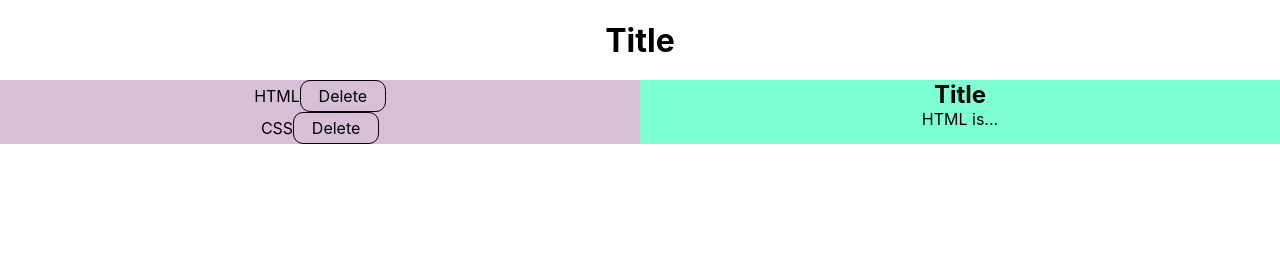
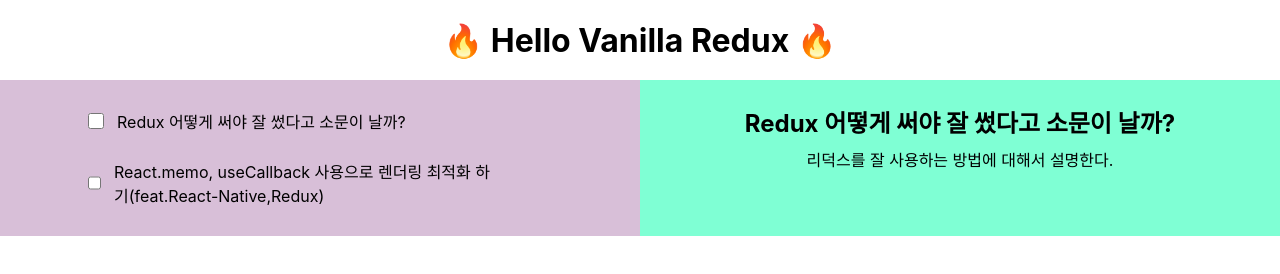
Before and after one commit to jjanmo/vanilla-redux-tutorials, a plain HTML site: page project/index.html in a window 1280 px wide. Drawn offline with nearby package versions, Linux system fonts and the light colour scheme.

Commit message:
Make store and connect reducer and dispatch

```diff
--- a/project/app.js
+++ b/project/app.js
@@ -1,6 +1,22 @@
 const App = () => {
-  Header();
-  Main();
+  store.subscribe(Detail);
+  List();
+  Detail();
+
+  const $list = document.querySelectorAll(".list-item");
+  $list.forEach(($item) =>
+    $item.addEventListener("click", (e) => {
+      const { target, currentTarget } = e;
+      if (target.tagName === "DIV") {
+        store.dispatch({
+          type: "select",
+          id: parseInt(currentTarget.id),
+        });
+      } else if (target.tagName === "INPUT") {
+        //delete를 위한 체크
+      }
+    })
+  );
 };
 
 App();
--- a/project/components/Detail.js
+++ b/project/components/Detail.js
@@ -1,14 +1,24 @@
-const Detail = ($main) => {
+const Detail = () => {
+  const { list } = store.getState();
+  const selectedItem = list.filter((item) => item.selected)[0];
+
+  const $main = document.querySelector("#main");
+  const $detailContainer = document.querySelector(".detail-container");
+
+  if ($detailContainer) {
+    const $detailTitle = document.querySelector(".detail-title");
+    $detailTitle.textContent = selectedItem.title;
+    const $detailContents = document.querySelector(".detail-contents");
+    $detailContents.textContent = selectedItem.description;
+  } else {
     const $datailContainer = document.createElement("div");
     $datailContainer.className = "detail-container";
     $datailContainer.innerHTML = `
       <div class="detail">
-      <h2 class="detail-title">Title</h2>
-      <div class="detail-contents">HTML is...</div>
+        <h2 class="detail-title">${selectedItem.title}</h2>
+        <div class="detail-contents">${selectedItem.description}</div>
       </div>
     `;
-
     $main.append($datailContainer);
+  }
 };
-
-// export default Detail;
--- a/project/components/Header.js
+++ /dev/null
@@ -1,8 +0,0 @@
-const Header = () => {
-  const $app = document.querySelector("#root");
-  $app.innerHTML = `
-    <header>
-      <h1>Title</h1>
-    </header>
-  `;
-};
--- a/project/components/List.js
+++ b/project/components/List.js
@@ -1,20 +1,39 @@
-const List = ($main) => {
-  const $listContainer = document.createElement("div");
-  $listContainer.className = "list-container";
-  $listContainer.innerHTML = `
-    <ul class="list">
-    <li class="list-item">
-      <div class="list-title">HTML</div>
-      <button class="list-delete-button">Delete</button>
-    </li>
-    <li>
-      <div class="list-title">CSS</div>
-      <button class="list-delete-button">Delete</button>
-    </li>
-  </ul>
+const List = () => {
+  const { list } = store.getState();
+  const $main = document.querySelector("#main");
+  const $listContainer = document.querySelector(".list-container");
+
+  if ($listContainer) {
+    $listContainer.innerHTML = `
+      <ul class="list">
+      ${list
+        .map(
+          (item) => `
+        <li class="list-item" id=${item.id}>
+          <input type="checkbox"/>
+          <div class="list-title">${item.title}</div>
+        </li>
+      `
+        )
+        .join("")}
+      </ul>
+    `;
+  } else {
+    $main.innerHTML = `
+    <div class="list-container">
+      <ul class="list">
+        ${list
+          .map(
+            (item) => `
+          <li class="list-item" id=${item.id}>
+            <input type="checkbox"/>
+            <div class="list-title">${item.title}</div>
+          </li>
+        `
+          )
+          .join("")}
+      </ul>
+    </div>
   `;
-
-  $main.append($listContainer);
+  }
 };
-
-// export default List;
--- a/project/components/Main.js
+++ /dev/null
@@ -1,8 +0,0 @@
-const Main = () => {
-  const $app = document.querySelector("#root");
-  const $main = document.createElement("main");
-  List($main);
-  Detail($main);
-
-  $app.append($main);
-};
--- a/project/index.html
+++ b/project/index.html
@@ -5,15 +5,20 @@
     <meta http-equiv="X-UA-Compatible" content="IE=edge" />
     <meta name="viewport" content="width=device-width, initial-scale=1.0" />
     <link rel="stylesheet" href="./style.css" />
+    <script src="https://unpkg.com/redux@latest/dist/redux.min.js"></script>
     <title>Redux Board</title>
   </head>
   <body>
-    <div id="root"></div>
+    <header>
+      <header>
+        <h1>🔥 Hello Vanilla Redux 🔥</h1>
+      </header>
+    </header>
+    <main id="main"></main>
 
+    <script src="./store.js"></script>
     <script src="./components/List.js"></script>
     <script src="./components/Detail.js"></script>
-    <script src="./components/Header.js"></script>
-    <script src="./components/Main.js"></script>
     <script src="./app.js"></script>
   </body>
 </html>
--- /dev/null
+++ b/project/store.js
@@ -0,0 +1,50 @@
+const INITIAL_DATA = [
+  {
+    id: 1,
+    checked: false,
+    selected: true,
+    title: "Redux 어떻게 써야 잘 썼다고 소문이 날까?",
+    description: "리덕스를 잘 사용하는 방법에 대해서 설명한다.",
+  },
+  {
+    id: 2,
+    checked: false,
+    selected: false,
+    title: "React.memo, useCallback 사용으로 렌더링 최적화 하기(feat.React-Native,Redux)",
+    description: "React.memo, useCallback에 대한 설명 및 성능 평가",
+  },
+];
+
+const reducer = (state, action) => {
+  console.log(state, action);
+  if (state === undefined) {
+    return {
+      list: [...INITIAL_DATA],
+    };
+  }
+  switch (action.type) {
+    case "select": {
+      return {
+        list: state.list.map((item) => {
+          if (action.id === item.id) {
+            return {
+              ...item,
+              selected: true,
+            };
+          } else {
+            return {
+              ...item,
+              selected: false,
+            };
+          }
+        }),
+      };
+    }
+    case "add": {
+    }
+    case "delete": {
+    }
+  }
+};
+
+const store = Redux.createStore(reducer);
--- a/project/style.css
+++ b/project/style.css
@@ -27,12 +27,27 @@
   display: flex;
   flex-direction: column;
   justify-content: center;
-  align-items: center;
+  align-items: flex-start;
+  padding: 1rem 2rem 1rem 5rem;
 }
 li {
   display: flex;
-  justify-content: center;
+  justify-content: flex-start;
   align-items: center;
+  margin: 0.5rem 0;
+  cursor: pointer;
+  width: 80%;
+}
+li:hover .list-title {
+  background-color: wheat;
+}
+.list-title {
+  padding: 5px;
+}
+li > input[type="checkbox"] {
+  margin: 0 0.5rem;
+  width: 1rem;
+  height: 1rem;
 }
 .detail-container {
   width: 50%;
@@ -44,6 +59,10 @@
   flex-direction: column;
   justify-content: center;
   align-items: center;
+  padding: 1rem 2rem;
+}
+.detail-title {
+  margin: 0.5rem 0;
 }
 button {
   all: unset;
```
Lines whose indentation alone changed are shown as unchanged.
